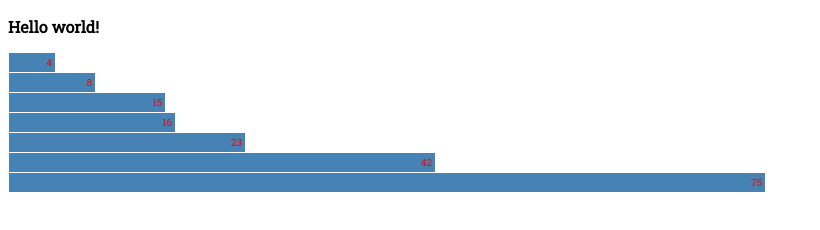
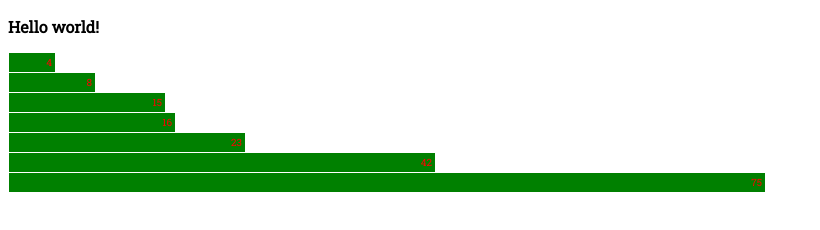
Before and after one commit to Percipient24/d3-sandbox, a website: page public/index.html in a window 1280 px wide. Shown: the whole page, without its empty margins (0-820 px from the left). Drawn offline with nearby package versions, Linux system fonts and the light colour scheme.

Commit message:
Removed background color steelblue; Added green

```diff
--- a/public/styles/main.css
+++ b/public/styles/main.css
@@ -1,6 +1,6 @@
 .chart div {
   font: 10px 'Roboto Slab', serif;
-  background-color: steelblue;
+  background-color: green;
   text-align: right;
   padding: 3px;
   margin: 1px;
```
